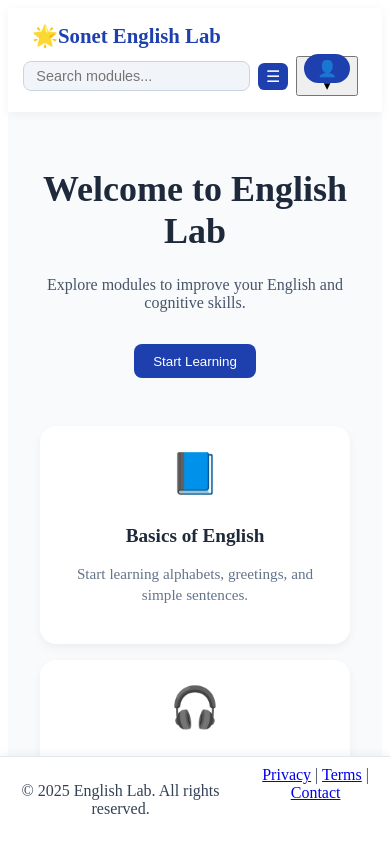
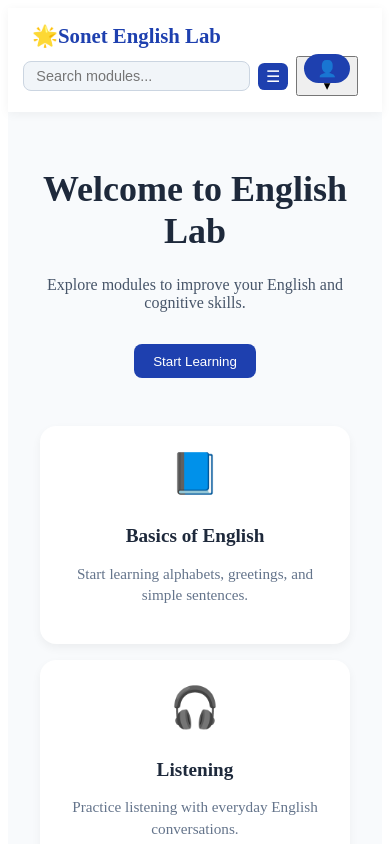
Before and after one commit to Sudhakar-Singajogi/sil-english-lab-fe, a React (Vite) app: page /#/ in a window 390 px wide. Shown: the top 844 px of the page. Built offline with nearby package versions, Linux system fonts and the light colour scheme.

Commit message:
hide footer in mobile

```diff
--- a/src/components/Footer.css
+++ b/src/components/Footer.css
@@ -22,18 +22,7 @@
   /* Mobile view: floating bottom nav style */
   @media (max-width: 768px) {
     .footer {
-        display: none;
-      position: fixed;
-      bottom: 0;
-      left: 0;
-      right: 0;
-      background: #ffffff;
-      display: flex;
-      justify-content: space-around;
-      padding: 0.6rem 0;
-      box-shadow: 0 -2px 10px rgba(0, 0, 0, 0.05);
-      border-top: 1px solid #e2e8f0;
-      z-index: 100;
+      display: none;
     }
 
     .footer-item {
```
